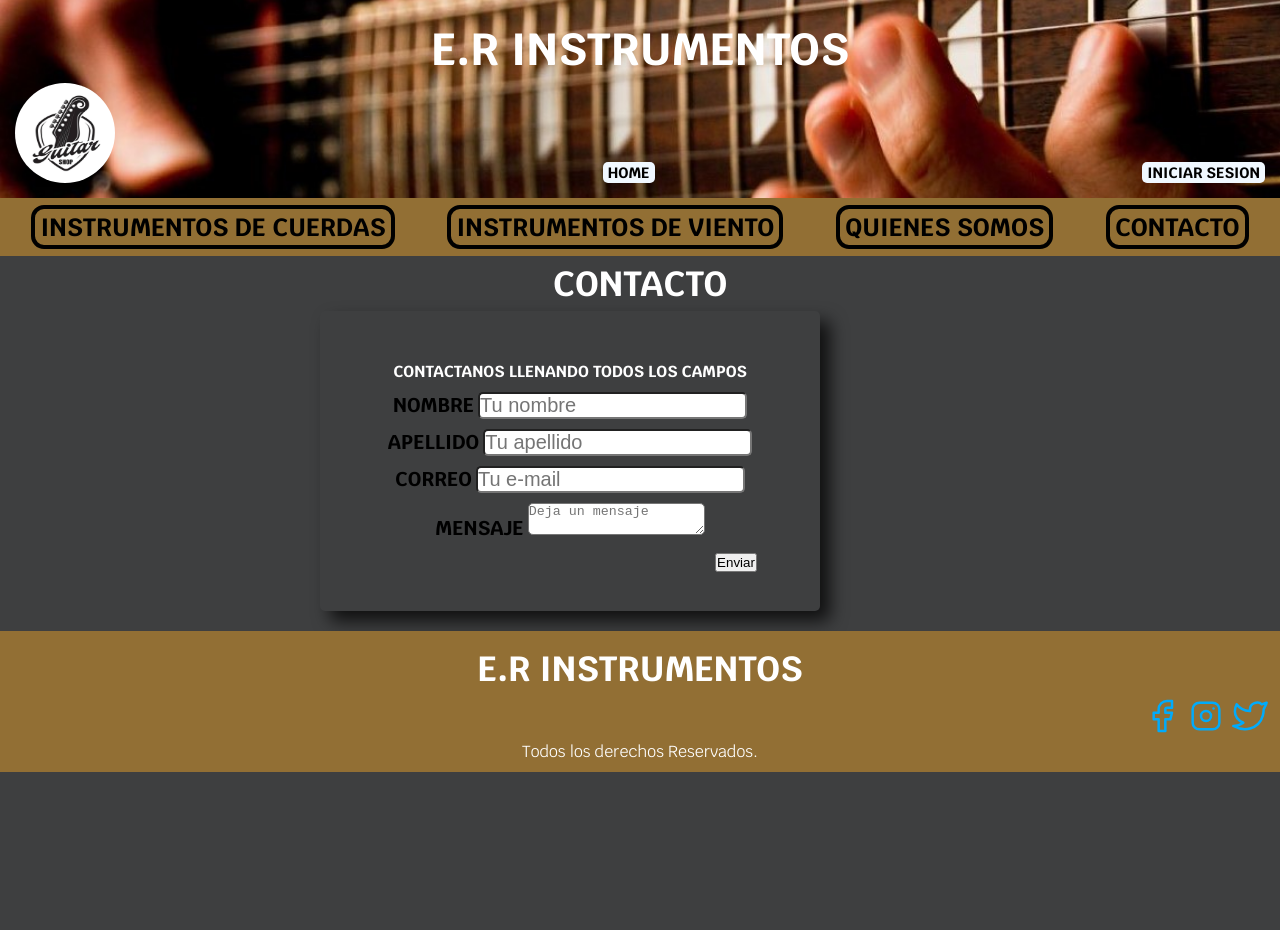
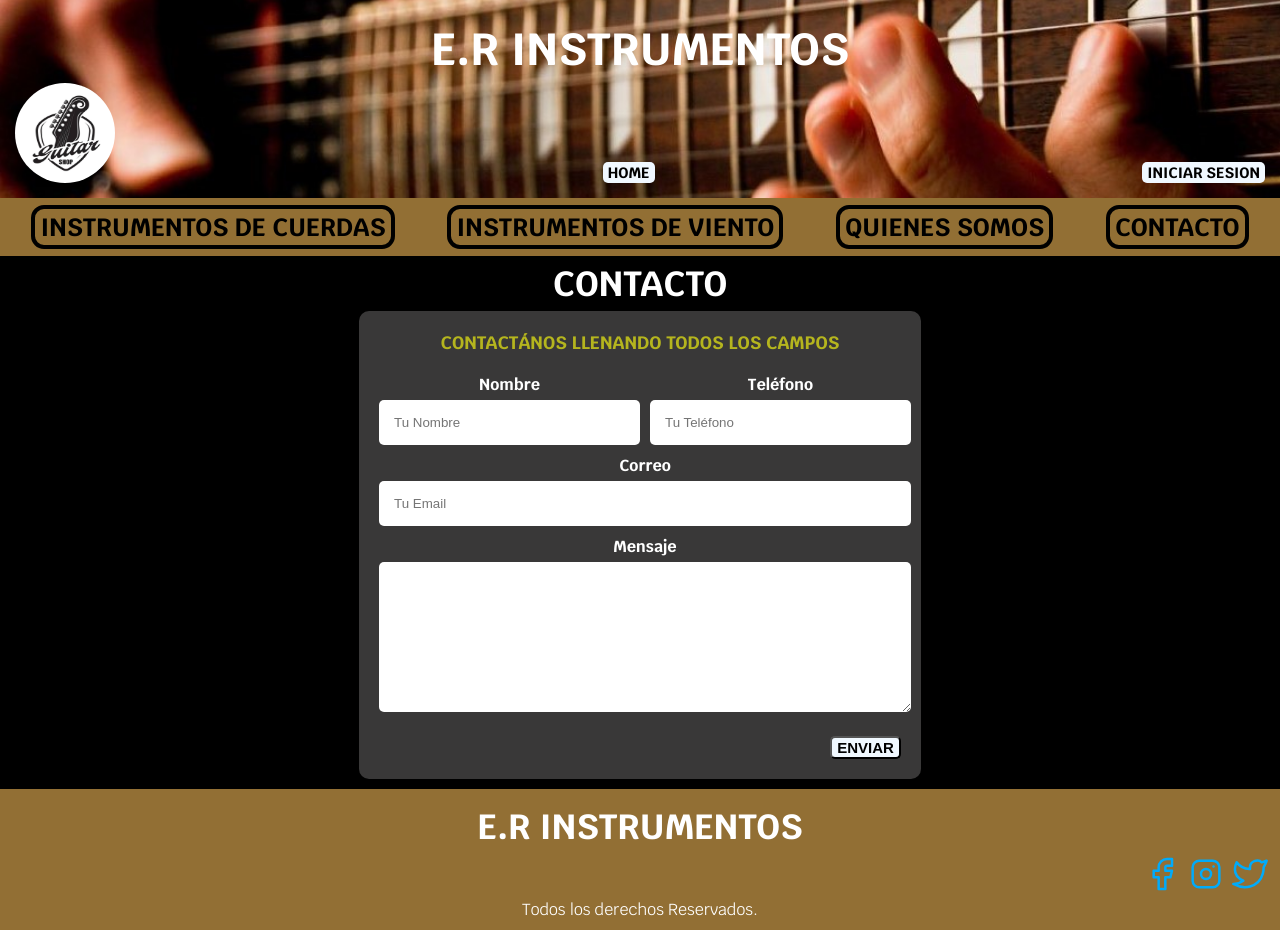
Before and after one commit to EzequielEspinosa/ERInstrumentos, a plain HTML site: page pages/contacto.html in a window 1280 px wide. Before the commit the page ends 800 px from the top, so only its background shows below. Drawn offline with Linux system fonts and the light colour scheme.

Commit message:
Modificando los archivos

```diff
--- a/css/style.css
+++ b/css/style.css
@@ -24,31 +24,59 @@ h1, h2, h3{
 }
 p{
     text-align: center;
-    color: rgb(255, 255, 255);
+    color: #ffff;
 }
 
 body{
-
 font-family: 'Krub', sans-serif;
 text-align: center;
 background-color: black;
 
 display: grid;
-grid-template-columns: 1fr 1fr 1fr 1fr;
 grid-template-areas:
 "header header header header"
 "nav nav nav nav"
-"section main main aside"
-"section main main aside"
-"section main main aside"
+"article main main aside"
+"article main main aside"
+"article main main aside"
 "footer footer footer footer";
 }
-
 img{
     width: 200px;
     height: 200px;
+    border-radius: 5px;
 }
-/*Encabezado Principal*/
+.boton{
+    color:rgb(0, 0, 0);
+    text-decoration: none;
+    text-transform: uppercase;
+    font-size: 15px;
+    font-weight: bold;
+    background-color: aliceblue;
+    border-radius: 5px;
+    padding:1px 5px;
+}
+/*Grid Area*/
+header{
+grid-area: header;
+}
+nav{
+grid-area: nav;
+}
+main{
+grid-area: main;
+}
+article{
+grid-area: article;
+}
+aside{
+    grid-area: aside;
+}
+footer{
+    grid-area: footer;
+}
+
+/*Header*/
 .encabezado{
     background-image: url(../img/guitarra-encabezado.jpg);
     background-position: center;
@@ -64,16 +92,7 @@ img{
     justify-content: space-between;
     flex-wrap: wrap;
 }
-.alineacion a{
-    color:rgb(0, 0, 0);
-    text-decoration: none;
-    text-transform: uppercase;
-    font-size: 15px;
-    font-weight: bold;
-    background-color: aliceblue;
-    border-radius: 5px;
-    padding:1px 5px;
-}
+
 .alineacion img{
     width: 100px;
     height: 100px;
@@ -85,8 +104,8 @@ img{
     background-color: #926f34;
     padding: 5px;
     display: flex;
+    flex-direction: column;
     justify-content: space-around;
-    flex-direction: column;
 
 }
 @media (min-width: 468px) {
@@ -109,64 +128,106 @@ img{
 }
 
 /*Main*/
+.menu{
+    display: grid;
+    grid-template-columns: repeat(2, 1fr);
+    column-gap: 10px;
+    row-gap: 10px;
+    justify-items: center;
+    align-items: center;
+}
+
+.menuPrincipal{
+    display: grid;
+    grid-template-columns: repeat(3, 1fr);
+    grid-template-rows: repeat(2, 1fr);
+    column-gap: 5px;
+    row-gap: 5px;
+}
+
+.menuImagen{
+    width: auto;
+    height: auto;
+}
+
+/*article*/
+.videos h2{
+    text-transform: none;
+}
+.videos iframe{
+    border-radius: 5px;
+}
 
 /*aside*/
 .historia-guitarra img{
     margin: 3px 5px;
 }
-/*article*/
-article h2, h3{
-    text-transform: none;
 
+/*Formulario*/
+.formulario {
+    background-color: rgb(57, 56, 56);
+    width: min( 600px, 100% );
+    margin: 0 auto;
+    padding: 20px;
+    border-radius: 10px;
 }
 
-/*Formulario*/
-.contactoFormulario{
-    background-color: rgb(62, 63, 64);
+.formulario fieldset {
+    border: none;
+}
+.formulario legend {
+    text-align: center;
+    font-size: 18px;
+    text-transform: uppercase;
+    font-weight: 700;
+    margin-bottom: 20px;
+    color: rgb(181, 181, 30);
 }
 
-.formularios section{
-    box-shadow: 10px 10px 17px 0px rgba(0,0,0,0.75);
+@media (min-width: 768px) {
+    .contenedor-campos {
+        display: grid;
+        grid-template-columns: 50% 50%;
+        grid-template-rows: auto auto 200px ;
+        column-gap: 10px;
+    }
+    .campo:nth-child(3),
+    .campo:nth-child(4) {
+        grid-column: 1 / 3;
+    }
+}
+.campo {
     margin-bottom: 10px;
-    border-radius: 5px;
-    width: 500px;
-    height: 300px;
-
-    display: flex;
-    flex-direction: column;
-    text-align: center;
-    justify-content: center;
-    align-items: center;
+}
+.campo label {
+    color: #ffff;
+    font-weight: bold;
+    margin-bottom: 5px;
+    display: block;
+}
+.campo textarea {
+    height: 150px;
 }
 
-.formulario fieldset{
+.input-text {
+    width: 100%;
     border: none;
-
-}
-.formulario-campo{
-padding-bottom: 5px;
-margin-bottom: 5px;
-text-transform: uppercase;
-}
-.formulario-campo label{
-    font-weight: bold;
-    font-size: 20px;
-}
-.formulario-campo input{
-    font-size: 20px;
+    padding: 15px;
     border-radius: 5px;
 }
-.formulario legend{
-    text-transform: uppercase;
-    color: #ffff;
-    font-weight: bold;
-    padding: 10px;
+.w-sm-100 {
+    width: 100%;
 }
-.boton{
-text-align: right;
+@media (min-width: 768px) {
+    .w-sm-100 {
+        width: auto;
+    }
 }
-.formulario-campo textarea{
-    border-radius: 5px;
+.flex {
+    display: flex;
+}
+.alinear-derecha {
+    justify-content: flex-end;
 }
 
 /*Footer*/
@@ -180,24 +241,3 @@ text-align: right;
 .iconos-footer{
     display: inline;
 }
-
-/*Grid Area*/
-
-header{
-grid-area: header;
-}
-nav{
-grid-area: nav;
-}
-section{
-grid-area: section;
-}
-main{
-grid-area: main;
-}
-aside{
-    grid-area: aside;
-}
-footer{
-    grid-area: footer;
-}
--- a/pages/contacto.html
+++ b/pages/contacto.html
@@ -15,8 +15,8 @@
             <h1>E.R Instrumentos</h1>
             <div class="alineacion">
                 <img src="../img/guitarra-logo.jpg" alt="logo-guitarra">
-                <a href="../index.html">Home</a>
-                <a href="#">iniciar sesion</a>
+                <a class="boton" href="../index.html">Home</a>
+                <a class="boton" href="#">iniciar sesion</a>
             </div>
         </section>
     </header>
@@ -27,39 +27,43 @@
             <a href="instrumentos2.html">instrumentos de viento</a>
             <a href="nosotros.html">quienes somos</a>
             <a href="contacto.html">contacto</a>
-
     </nav>
 
     <!--Main-->
-    <main class="formularios">
+    <main>
         <h2>contacto</h2>
         <section>
             <form class="formulario">
                 <fieldset>
-                    <legend>contactanos llenando todos los campos</legend>
-                    <div class="formulario-campo">
-                        <label for="nombre">Nombre</label>
-                        <input type="text" name="nombre" placeholder="Tu nombre" required>
-                    </div>
-                    <div class="formulario-campo">
-                        <label for="apellido">Apellido</label>
-                        <input type="text" name="apellido" placeholder="Tu apellido" required>
-                    </div>
-                    <div class="formulario-campo">
-                        <label for="correo">Correo</label>
-                        <input type="email" name="correo" placeholder="Tu e-mail" required>
-                    </div>
-                    <div class="formulario-campo">
-                        <label for="mensaje">Mensaje</label>
-                        <textarea name="mensaje" placeholder="Deja un mensaje"></textarea>
-                    </div>
-                    <div class="boton">
-                        <input type="submit" value="Enviar">
+                    <legend>Contactános llenando todos los campos</legend>
+                    <div class="contenedor-campos">
+                        <div class="campo">
+                            <label>Nombre</label>
+                            <input class="input-text" type="text" placeholder="Tu Nombre" required>
+                        </div>
+
+                        <div class="campo">
+                            <label>Teléfono</label>
+                            <input class="input-text" type="tel" placeholder="Tu Teléfono" required>
+                        </div>
+
+                        <div class="campo">
+                            <label>Correo</label>
+                            <input class="input-text" type="email" placeholder="Tu Email" required>
+                        </div>
+
+                        <div class="campo">
+                            <label>Mensaje</label>
+                            <textarea class="input-text"></textarea>
+                        </div>
+                    </div> <!-- .contenedor-campos -->
+
+                    <div class="alinear-derecha flex">
+                        <input class="boton w-sm-100" type="submit" value="Enviar">
                     </div>
                 </fieldset>
             </form>
         </section>
-
     </main>
 
     <!--Footer-->
```
Also changed, not shown: index.html (+18 -12 lines), pages/instrumentos.html (+27 -6 lines), pages/instrumentos2.html (+33 -11 lines), pages/nosotros.html (+6 -6 lines), img/acordeon.jpg (added), img/charango.jpg (added), img/clarinete.jpg (added), img/gaita.jpg (added), img/ukulele.jpg (added), img/violonchelo.jpg (added).
